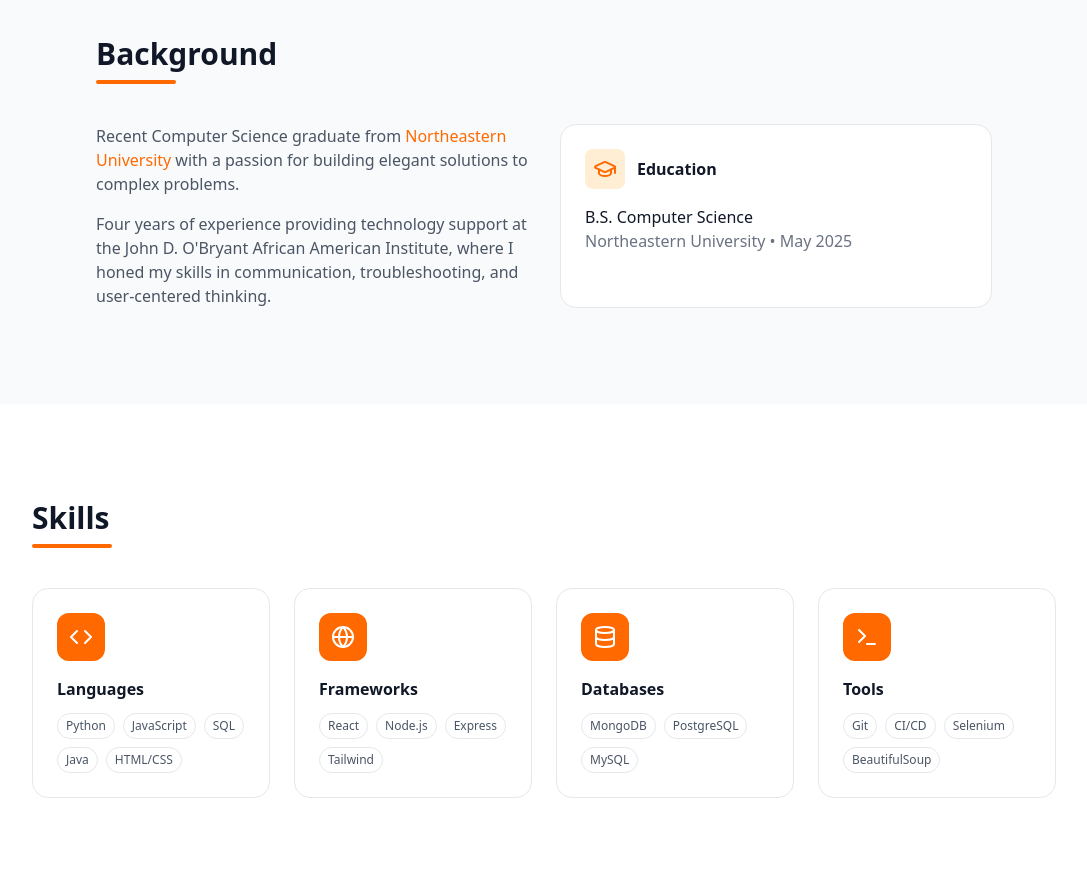
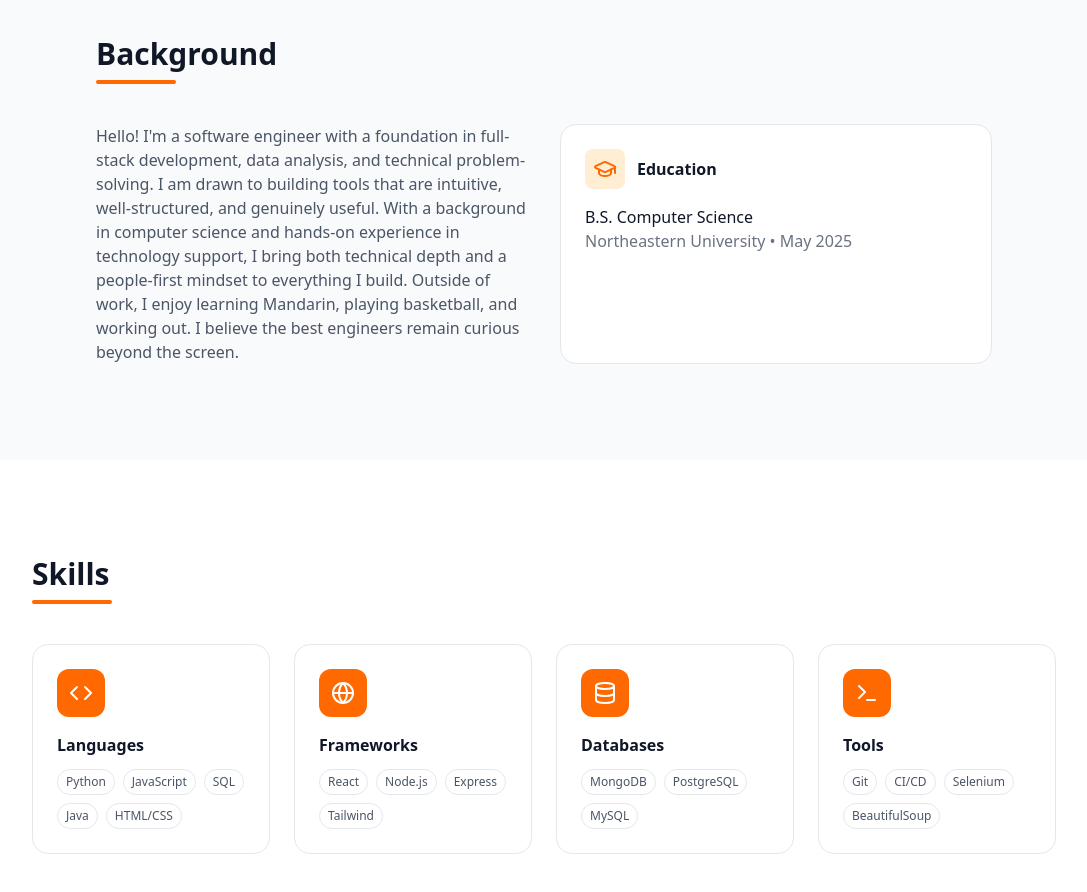
Before and after one commit to tundeao/portfolio, a React (Vite) app in the folder website-proto/: page / in a window 1280 px wide. Shown: the part 860-1752 px from the top of the page, without its empty margins (96-1183 px from the left). Built offline with nearby package versions, Linux system fonts and the light colour scheme.

Commit message:
redid background section, added proper functionality to hero buttons

```diff
--- a/website-proto/src/data/personal.js
+++ b/website-proto/src/data/personal.js
@@ -15,7 +15,7 @@
       year: 'May 2025',
     },
     about: [
-      'Recent Computer Science graduate from Northeastern University with a passion for building elegant solutions to complex problems.',
-      "Four years of experience providing technology support at the John D. O'Bryant African American Institute, where I honed my skills in communication, troubleshooting, and user-centered thinking.",
+      'Hello! I\'m  a software engineer with a foundation in full-stack development, data analysis, and technical problem-solving. I am drawn to building tools that are intuitive, well-structured, and genuinely useful. With a background in computer science and hands-on experience in technology support, I bring both technical depth and a people-first mindset to everything I build. Outside of work, I enjoy learning Mandarin, playing basketball, and working out. I believe the best engineers remain curious beyond the screen.',
+    //   "Four years of experience providing technology support at the John D. O'Bryant African American Institute, where I honed my skills in communication, troubleshooting, and user-centered thinking.",
     ],
   };
```
